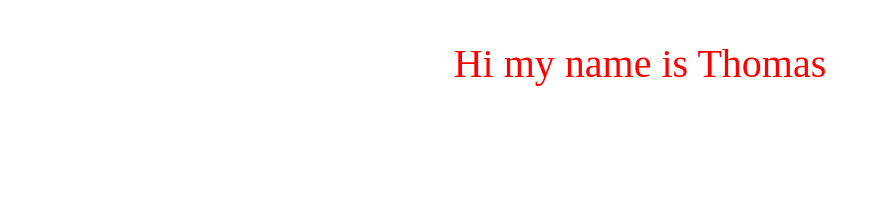
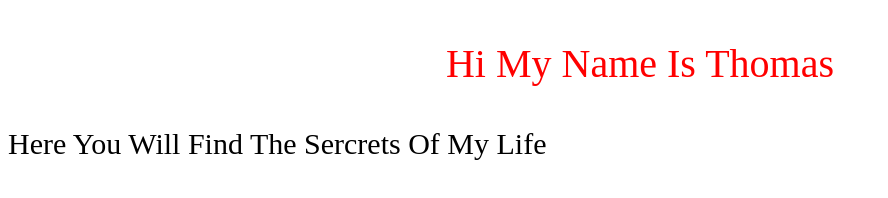
Before and after one commit to eman2cool/sidpage, a plain HTML site: page index.html in a window 1280 px wide. Shown: the whole page, without its empty margins (0-888 px from the left). Drawn offline with Linux system fonts and the light colour scheme.

Commit message:
Update index.html

```diff
--- a/index.html
+++ b/index.html
@@ -12,9 +12,12 @@
       .centeralign{
         text-align: center;
                   }
+      .fontsize30{
+        font-size: 30px;
+                 }
     </style>
-    <p class="redfont fontsize40 centeralign">Hi my name is Thomas</p>
-
+    <p class="redfont fontsize40 centeralign">Hi My Name Is Thomas</p>
+    <p class="fontsize30">Here You Will Find The Sercrets Of My Life</p>
   </body>
 
 
```
